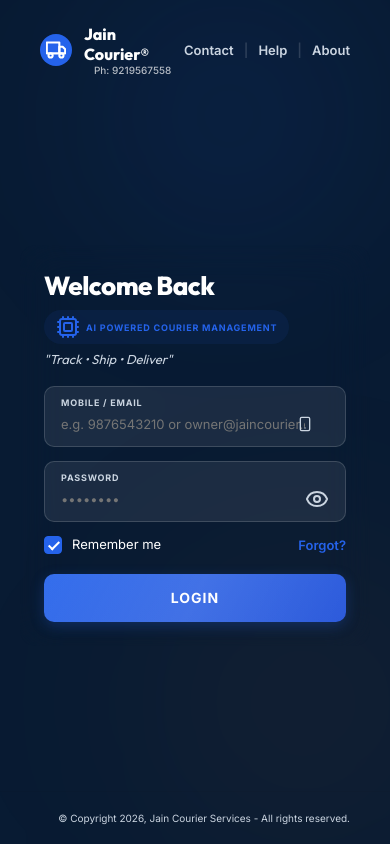
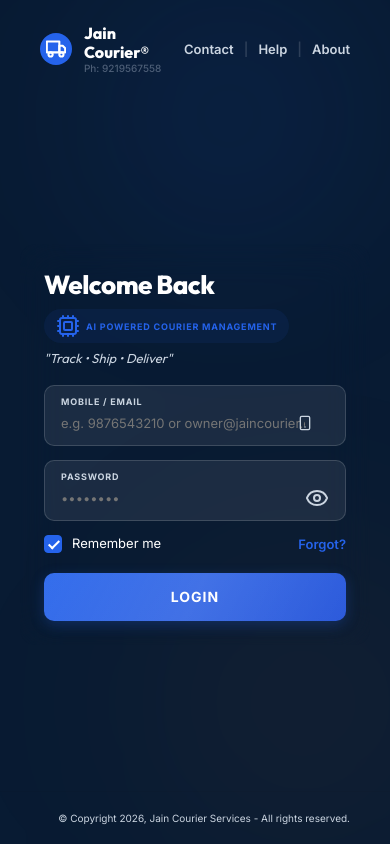
Before and after one commit to Priyansh0026/courier-scanner, a plain HTML site: page Frontend/auth.html in a window 390 px wide. Drawn offline with nearby package versions, Linux system fonts and the light colour scheme.

Commit message:
Fix alignment and spacing of phone number under auth portal logo

```diff
--- a/Frontend/auth.html
+++ b/Frontend/auth.html
@@ -118,9 +118,9 @@
           <div class="logo-icon-circle">
             <svg viewBox="0 0 24 24" width="20" height="20" stroke="currentColor" stroke-width="2.5" fill="none" stroke-linecap="round" stroke-linejoin="round"><rect x="1" y="3" width="15" height="13"></rect><polygon points="16 8 20 8 23 11 23 16 16 16 16 8"></polygon><circle cx="5.5" cy="18.5" r="2.5"></circle><circle cx="18.5" cy="18.5" r="2.5"></circle></svg>
           </div>
-          <div style="display: flex; flex-direction: column;">
-            <span class="logo-brand-text">Jain Courier&reg;</span>
-            <span style="font-size: 10px; opacity: 0.7; color: var(--color-text-muted); font-weight: 500; margin-left: 10px;">Ph: 9219567558</span>
+          <div style="display: flex; flex-direction: column; align-items: flex-start; justify-content: center; line-height: 1.2;">
+            <span class="logo-brand-text" style="line-height: 1.2;">Jain Courier&reg;</span>
+            <span style="font-size: 10px; opacity: 0.75; color: #64748b; font-weight: 500;">Ph: 9219567558</span>
           </div>
         </div>
         <div class="top-nav-links">
```
Also changed, not shown: auth.html (+3 -3 lines).
